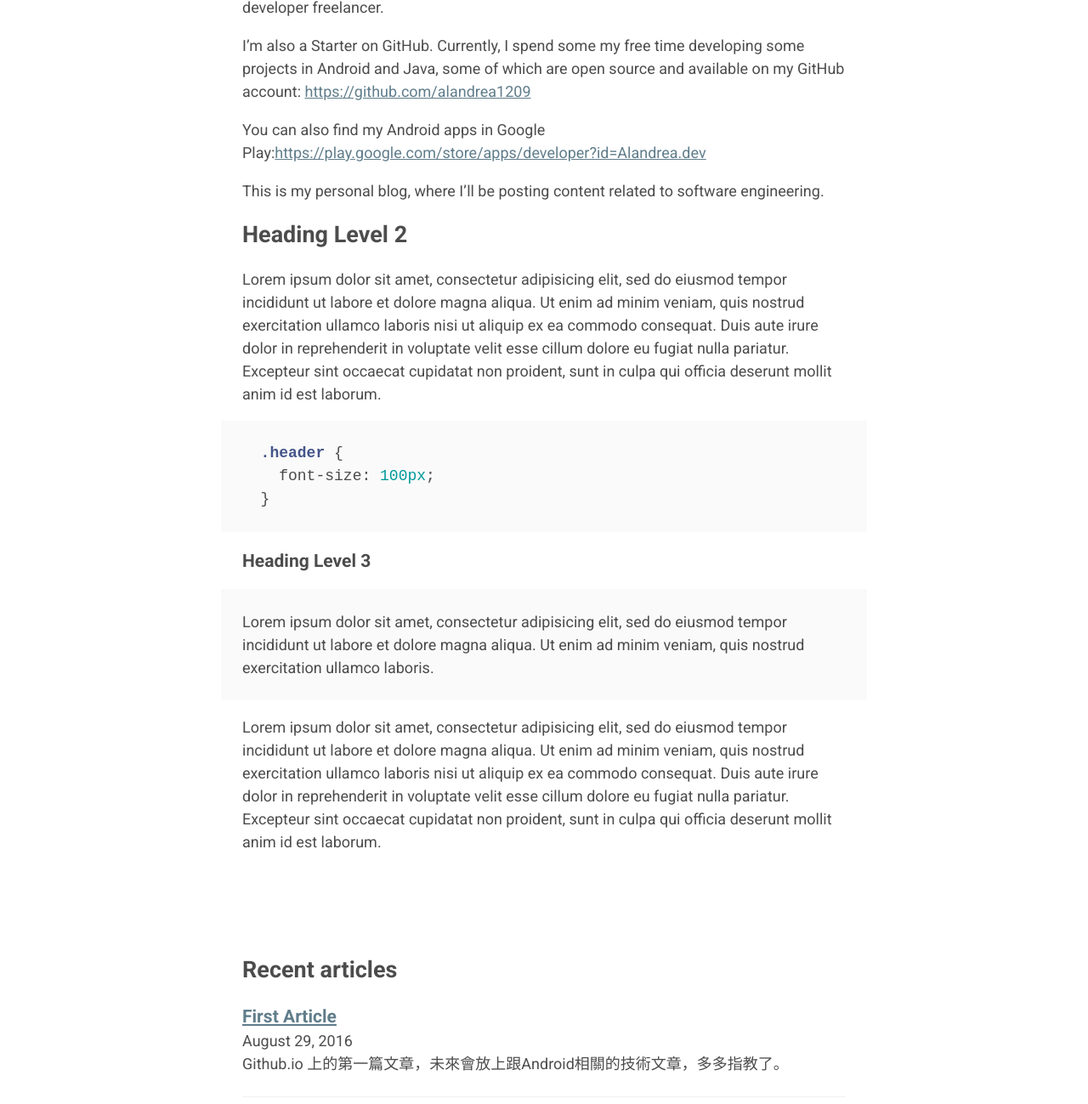
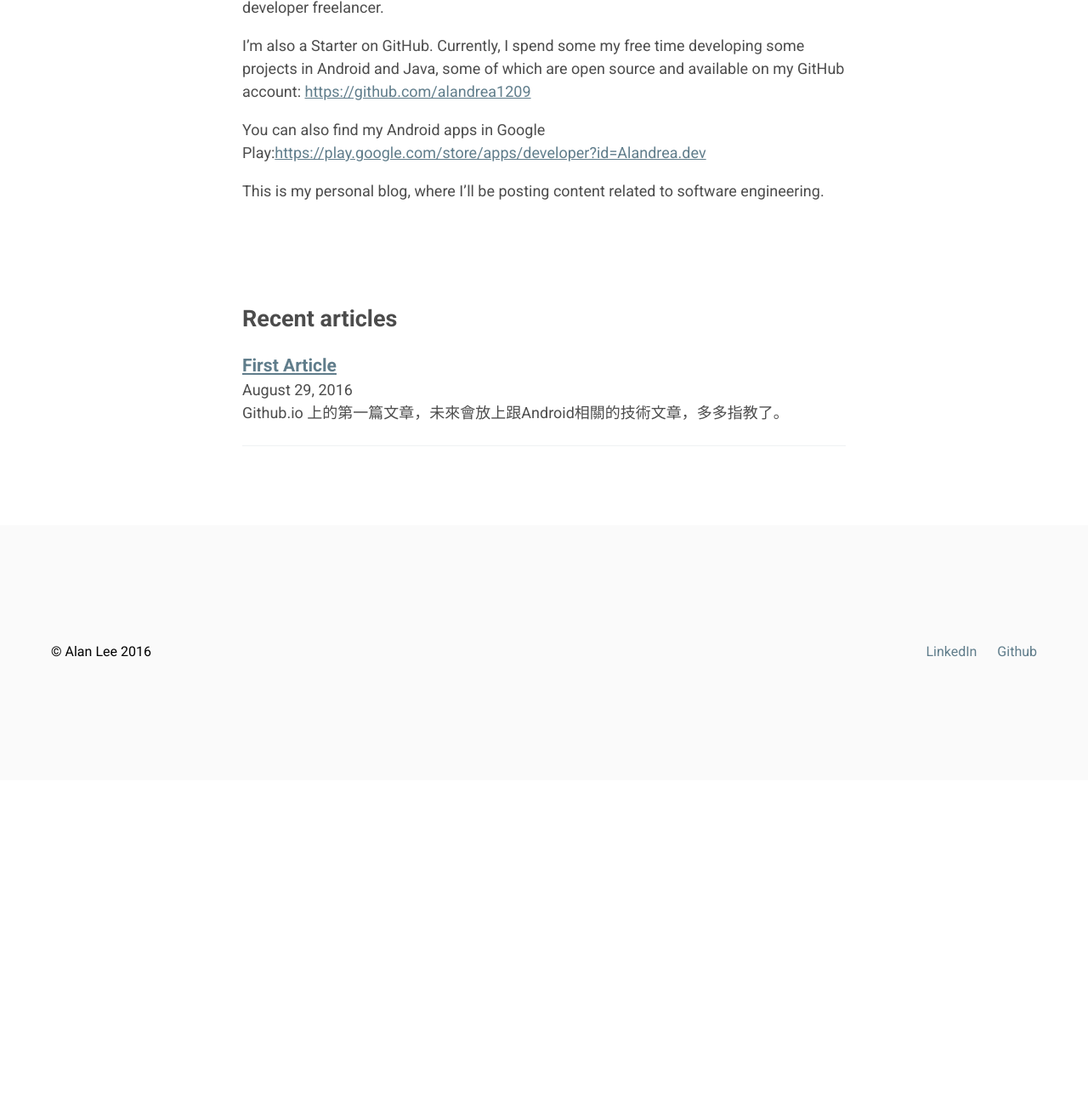
Before and after one commit to Alandrea1209/Alandrea1209.github.io, a Jekyll site: the page built from index.markdown, in a window 1280 px wide and 1400 px high, scrolled down 383 px. Shown: the top 1299 px of the window at 85% size. Built offline with Jekyll 4.4.1, drawn with Linux system fonts in a browser that asks for light colours; after the commit the page ends 1301 px from its top, so only the background shows below that.

Commit message:
Update index.markdown

```diff
--- a/index.markdown
+++ b/index.markdown
@@ -11,7 +11,7 @@ You can also find my Android apps in Google Play:[https://play.google.com/store/
 
 This is my personal blog, where I'll be posting content related to software engineering.
 
-## Heading Level 2
+<!-- ## Heading Level 2
 
 Lorem ipsum dolor sit amet, consectetur adipisicing elit, sed do eiusmod tempor incididunt ut labore et dolore magna aliqua. Ut enim ad minim veniam, quis nostrud exercitation ullamco laboris nisi ut aliquip ex ea commodo consequat. Duis aute irure dolor in reprehenderit in voluptate velit esse cillum dolore eu fugiat nulla pariatur. Excepteur sint occaecat cupidatat non proident, sunt in culpa qui officia deserunt mollit anim id est laborum.
 
@@ -25,7 +25,7 @@ Lorem ipsum dolor sit amet, consectetur adipisicing elit, sed do eiusmod tempor
 
 > Lorem ipsum dolor sit amet, consectetur adipisicing elit, sed do eiusmod tempor incididunt ut labore et dolore magna aliqua. Ut enim ad minim veniam, quis nostrud exercitation ullamco laboris.
 
-Lorem ipsum dolor sit amet, consectetur adipisicing elit, sed do eiusmod tempor incididunt ut labore et dolore magna aliqua. Ut enim ad minim veniam, quis nostrud exercitation ullamco laboris nisi ut aliquip ex ea commodo consequat. Duis aute irure dolor in reprehenderit in voluptate velit esse cillum dolore eu fugiat nulla pariatur. Excepteur sint occaecat cupidatat non proident, sunt in culpa qui officia deserunt mollit anim id est laborum.
+Lorem ipsum dolor sit amet, consectetur adipisicing elit, sed do eiusmod tempor incididunt ut labore et dolore magna aliqua. Ut enim ad minim veniam, quis nostrud exercitation ullamco laboris nisi ut aliquip ex ea commodo consequat. Duis aute irure dolor in reprehenderit in voluptate velit esse cillum dolore eu fugiat nulla pariatur. Excepteur sint occaecat cupidatat non proident, sunt in culpa qui officia deserunt mollit anim id est laborum. -->
 
 <br>
 <br>
```
